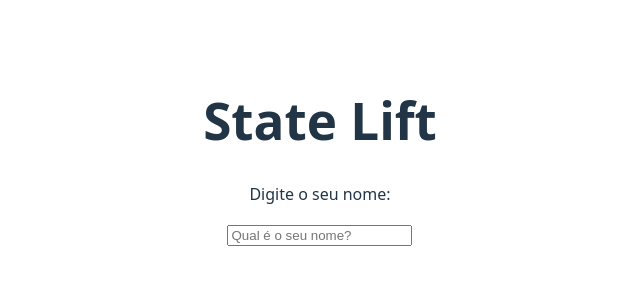
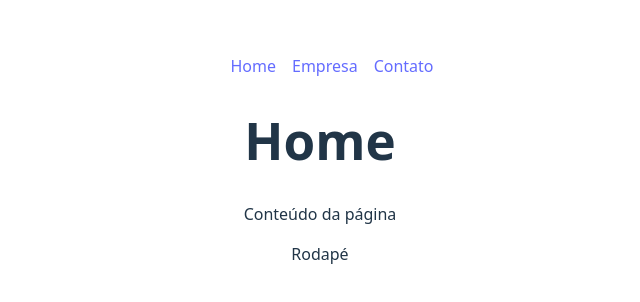
Before and after one commit to becsnr/react, a React (Vite) app: page / in a window 1280 px wide. Shown: the part 248-550 px from the top of the page, without its empty margins (320-960 px from the left). Built offline with nearby package versions, Linux system fonts and the light colour scheme.

Commit message:
react router

```diff
--- a/package.json
+++ b/package.json
@@ -12,7 +12,8 @@
   "dependencies": {
     "prop-types": "^15.8.1",
     "react": "^19.2.0",
-    "react-dom": "^19.2.0"
+    "react-dom": "^19.2.0",
+    "react-router-dom": "^7.13.0"
   },
   "devDependencies": {
     "@eslint/js": "^9.39.1",
--- a/src/App.jsx
+++ b/src/App.jsx
@@ -1,10 +1,10 @@
 import './App.css'
-import Aula012 from './aulas/Aula012'
+import Aula013 from './aulas/Aula013'
 import Ex033 from './exercicios/ex033/Ex033'
 
 function App() {
   return (
-    <Aula012 />
+    <Aula013 />
     //<Ex033 />
   )
 }
--- /dev/null
+++ b/src/aulas/Aula013.jsx
@@ -0,0 +1,26 @@
+import { BrowserRouter as Router, Routes, Route, Link } from "react-router-dom"
+import Navbar from "../components/layout/Navbar"
+import Footer from "../components/layout/Footer"
+import Home from "../pages/Home"
+import Contato from "../pages/Contato"
+import Empresa from "../pages/Empresa"
+
+function Aula013() {
+    return (
+        <Router>
+            <Navbar />
+
+            <Routes>
+                <Route path="/" element={<Home />} />
+
+                <Route path="/empresa" element={<Empresa />} />
+
+                <Route path="/contato" element={<Contato />} />
+            </Routes>
+
+            <Footer />
+        </Router>
+    )
+}
+
+export default Aula013
--- /dev/null
+++ b/src/components/layout/Footer.jsx
@@ -0,0 +1,5 @@
+function Footer() {
+    return <footer>Rodapé</footer>
+}
+
+export default Footer
--- /dev/null
+++ b/src/components/layout/Navbar.jsx
@@ -0,0 +1,22 @@
+import { Link } from "react-router-dom"
+import styles from "./Navbar.module.css"
+
+function Navbar() {
+    return (
+        <>
+            <ul className={styles.list}>
+                <li className={styles.item}>
+                    <Link to="/">Home</Link>
+                </li>
+                <li className={styles.item}>
+                    <Link to="/empresa">Empresa</Link>
+                </li>
+                <li className={styles.item}>
+                    <Link to="/contato">Contato</Link>
+                </li>
+            </ul>
+        </>
+    )
+}
+
+export default Navbar
--- /dev/null
+++ b/src/components/layout/Navbar.module.css
@@ -0,0 +1,8 @@
+.list {
+    display: flex;
+    list-style: none;
+}
+
+.item {
+    margin-right: 1em;
+}
--- /dev/null
+++ b/src/pages/Contato.jsx
@@ -0,0 +1,10 @@
+function Contato() {
+    return (
+        <>
+            <h1>Contato</h1>
+            <p>Conteúdo da página</p>
+        </>
+    )
+}
+
+export default Contato
--- /dev/null
+++ b/src/pages/Empresa.jsx
@@ -0,0 +1,10 @@
+function Empresa() {
+    return (
+        <>
+            <h1>Empresa</h1>
+            <p>Conteúdo da página</p>
+        </>
+    )
+}
+
+export default Empresa
--- /dev/null
+++ b/src/pages/Home.jsx
@@ -0,0 +1,10 @@
+function Home() {
+    return (
+        <>
+            <h1>Home</h1>
+            <p>Conteúdo da página</p>
+        </>
+    )
+}
+
+export default Home
```
Also changed, not shown: 1 other file (tests, documents, lock files or other folders).
